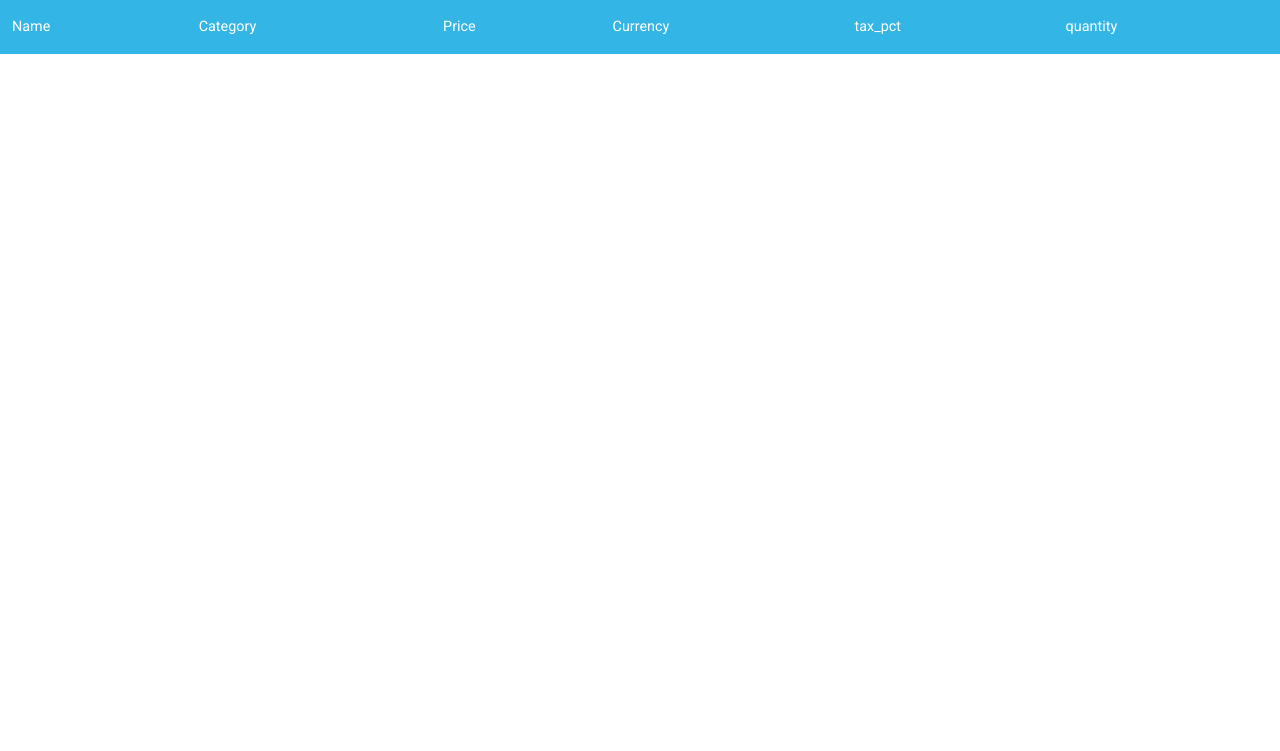
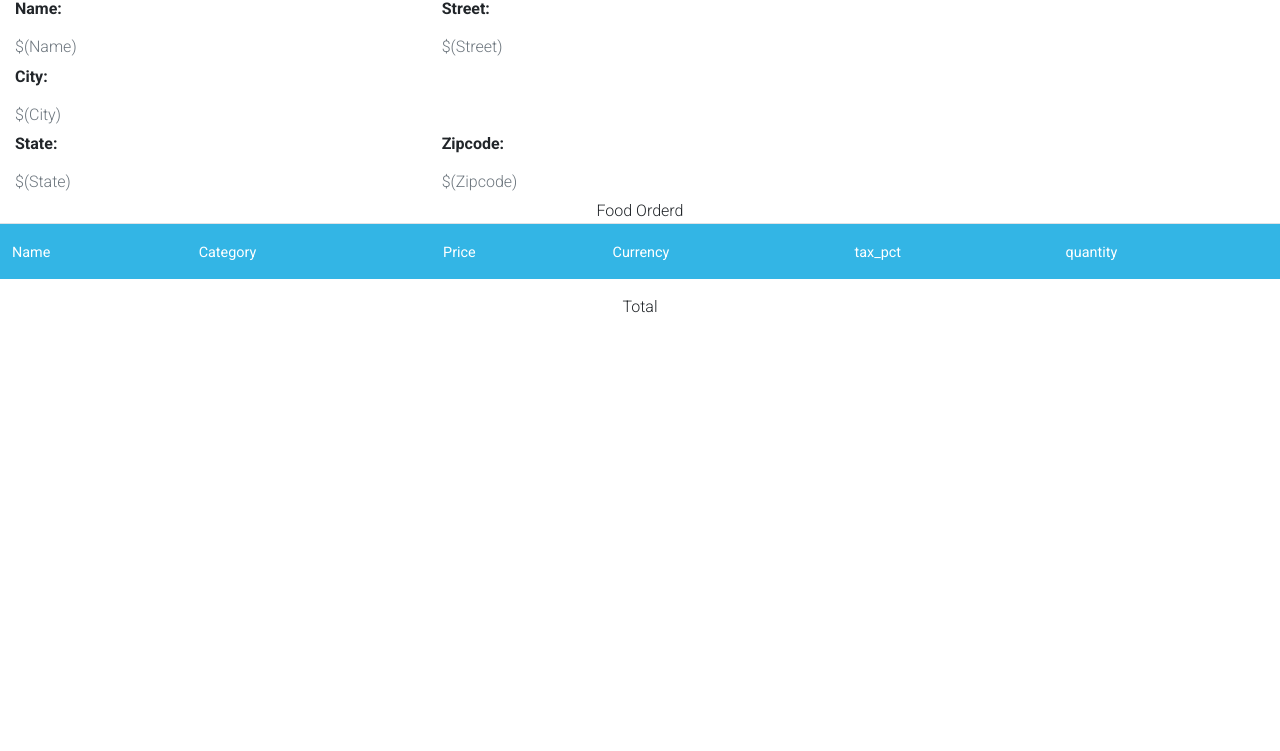
Before and after one commit to vishu-neetu/food_bot, a website: page views/order_summary.html in a window 1280 px wide. Shown: the part 49-800 px from the top of the page. Drawn offline with nearby package versions, Linux system fonts and the light colour scheme; no server answers.

Commit message:
added resturant details

```diff
--- a/views/order_summary.html
+++ b/views/order_summary.html
@@ -18,8 +18,41 @@
     <title>Document</title>
 </head>
 <body>
-    <div text-align="center">
+    <div class="text-center">
         <h2>Order Summary</h2>
+    </div>
+
+    <div class='col-sm-8 bg-white'>
+
+        <div class="row">
+            <div class="col-sm-6">
+                <p class="font-weight-bold">Name:</p>
+                <h6 class='text-muted' id='rest_name'>$(Name)</h6>
+            </div>
+            <div class="col-sm-6">
+                 <p class="font-weight-bold">Street:</p>
+                 <h6 class='text-muted' id=rest_street>$(Street)</h6>
+             </div>
+             <div class="col-sm-6">
+                <p class="font-weight-bold">City:</p>
+                <h6 class='text-muted' id='rest_city'>$(City)</h6>
+            </div>
+        </div>
+        <div class="row">
+             <div class="col-sm-6">
+                 <p class="font-weight-bold">State:</p>
+                 <h6 class='text-muted' id='rest_state'>$(State)</h6>
+             </div>
+             <div class="col-sm-6">
+                 <p class="font-weight-bold">Zipcode:</p>
+                 <h6 class='text-muted' id="rest_zip">$(Zipcode)</h6>
+             </div>
+         </div>
+
+    </div>
+
+    <div class='text-center'>
+        Food Orderd
     </div>
     <table class="table table-striped">
         <tr  class="bg-info">
@@ -35,5 +68,8 @@
 
         </tbody>
     </table>
+    <div class="text-center">
+        Total
+    </div>
 </body>
 </html>
--- a/views/order_summary.js
+++ b/views/order_summary.js
@@ -8,7 +8,8 @@ $(function () {
     .then((data) => {
       var users = data;
       personal_data = data.itemsOrdered;
-      console.log(data);
+      rest_data = data.restaurant;
+      console.log(rest_data);
 
       var table = document.getElementById("myTable");
 
@@ -24,5 +25,11 @@ $(function () {
 
         table.innerHTML += row;
       }
+
+      document.getElementById('rest_name').innerHTML = rest_data.name;
+      document.getElementById('rest_street').innerHTML = rest_data.street;
+      document.getElementById('rest_city').innerHTML = rest_data.city;
+      document.getElementById('rest_state').innerHTML = rest_data.state;
+      document.getElementById('rest_zip').innerHTML = rest_data.zipcode;
     });
 });
```
Also changed, not shown: views/index.html (+3 -0 lines).
